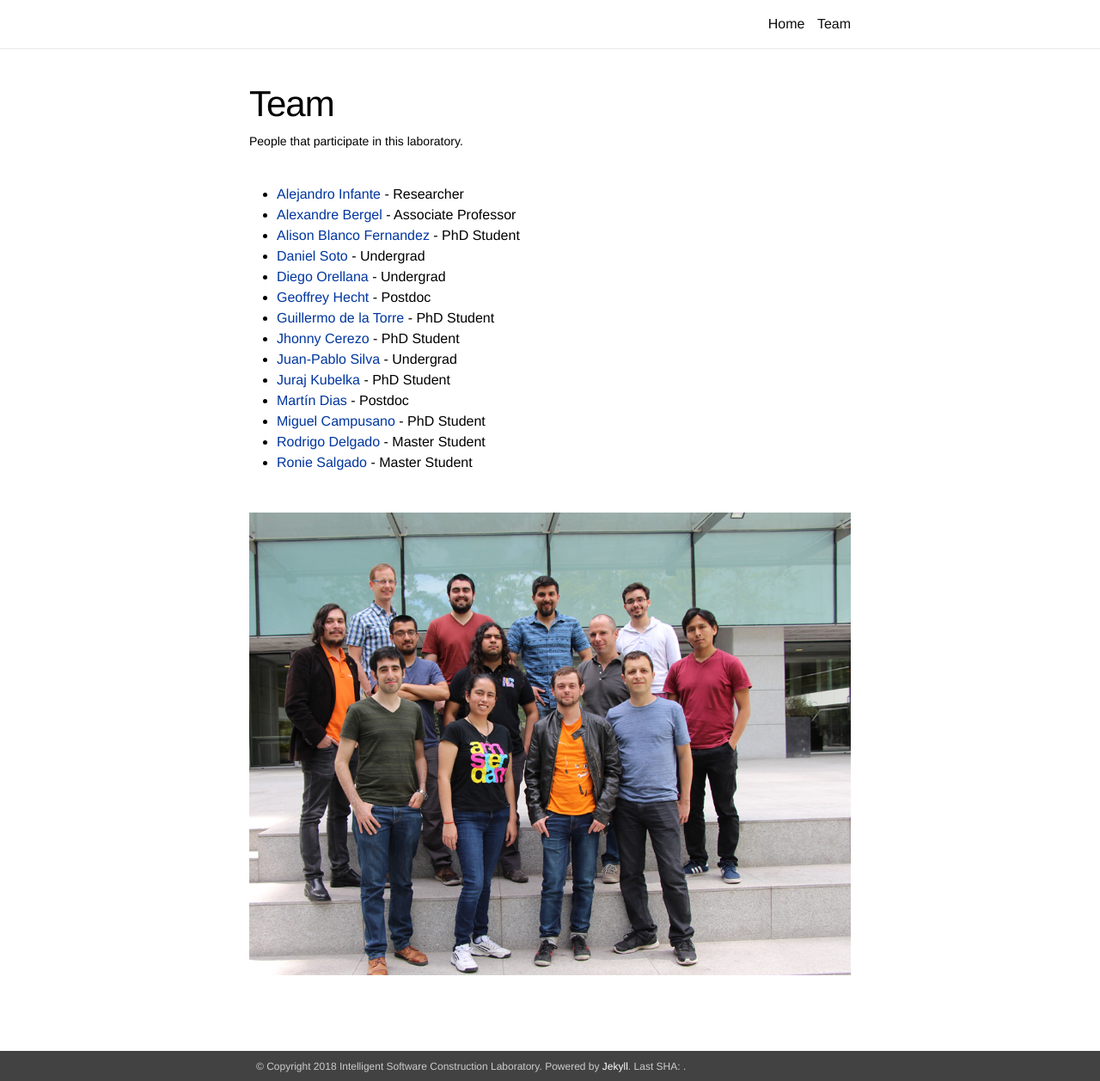
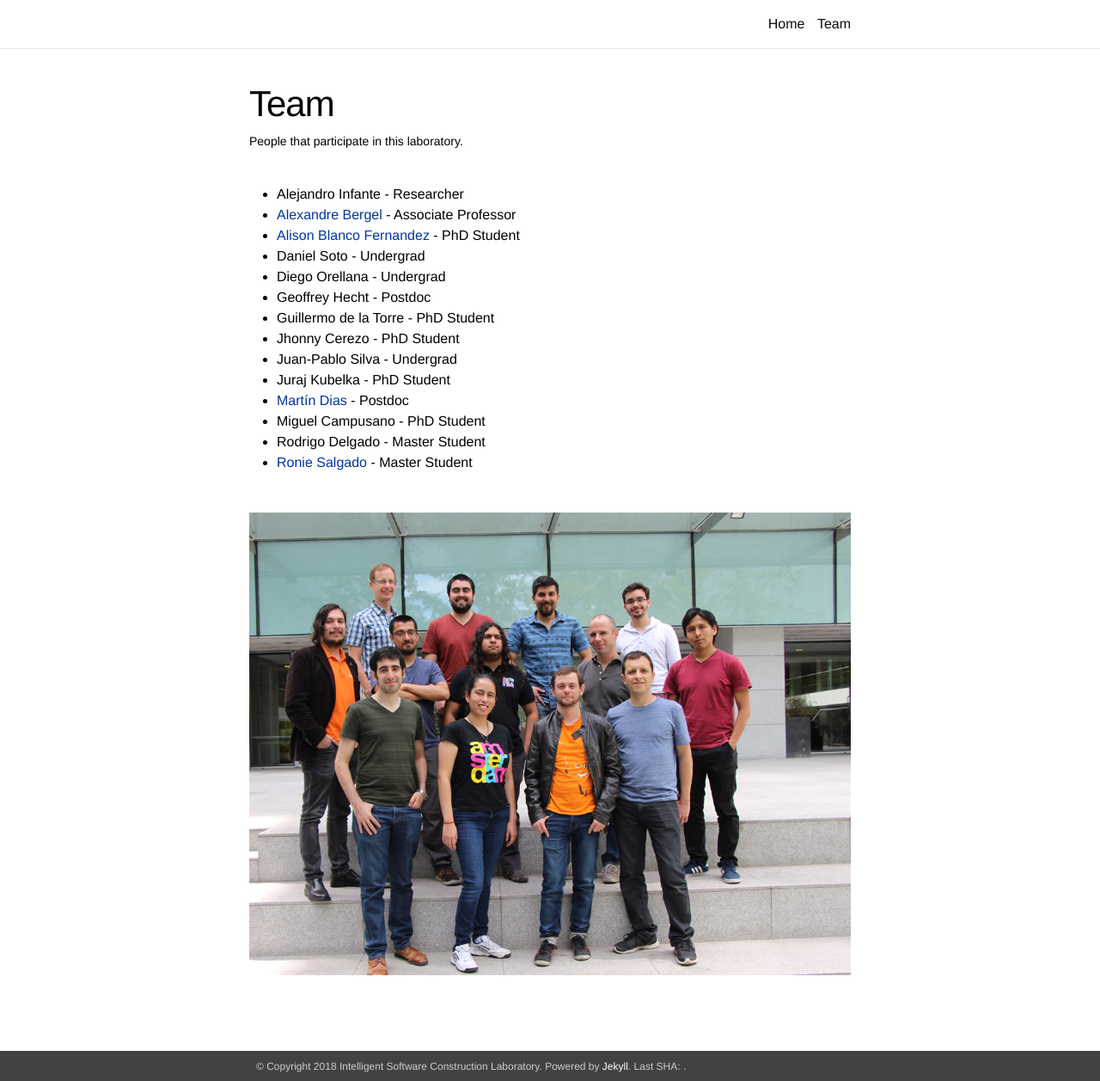
Before and after one commit to bergel/ISCL, a Jekyll site: the page built from _pages/people.md, in a window 1280 px wide and 1257 px high. Shown: the whole window at 86% size. Built offline with Jekyll 4.4.1, drawn with Linux system fonts in a browser that asks for light colours; nearby versions of some CDN libraries.

Commit message:
people: render anchor only if there is a url

```diff
--- a/_pages/people.md
+++ b/_pages/people.md
@@ -10,8 +10,12 @@ published: true
 {% for person in site.people %}
 
 <li>
-    <a href="//{{ person.redirect }}" target="_blank"><span>{{ person.title }}</span></a> -
-    <span>{{ person.description }}</span>
+    {% if person.redirect %}
+    <a href="//{{ person.redirect }}" target="_blank"><span>{{ person.title }}</span></a>
+    {% else %}
+    <span>{{ person.title }}</span>
+    {% endif %}
+    - <span>{{ person.description }}</span>
 </li>
 
 {% endfor %}
```
